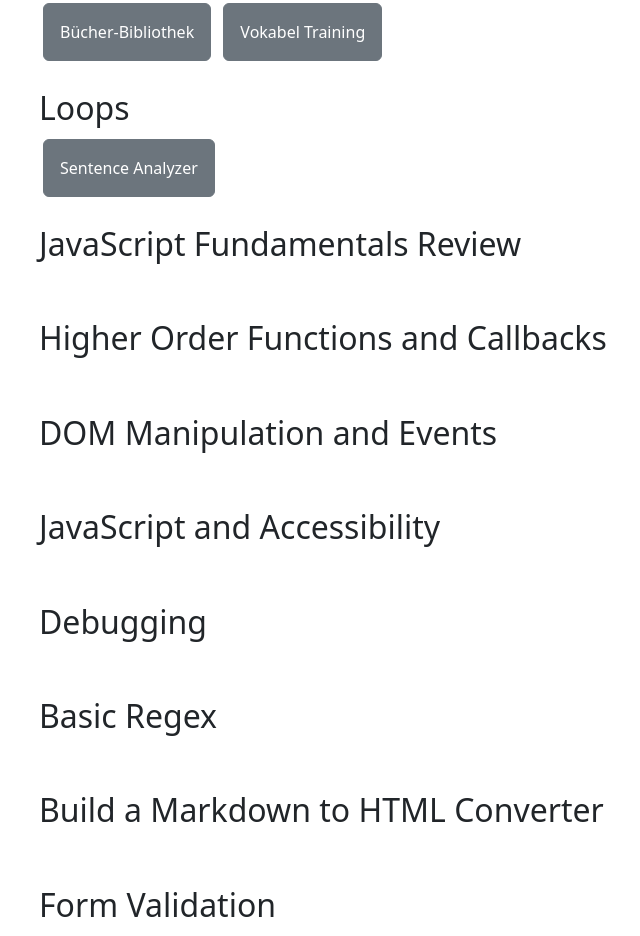
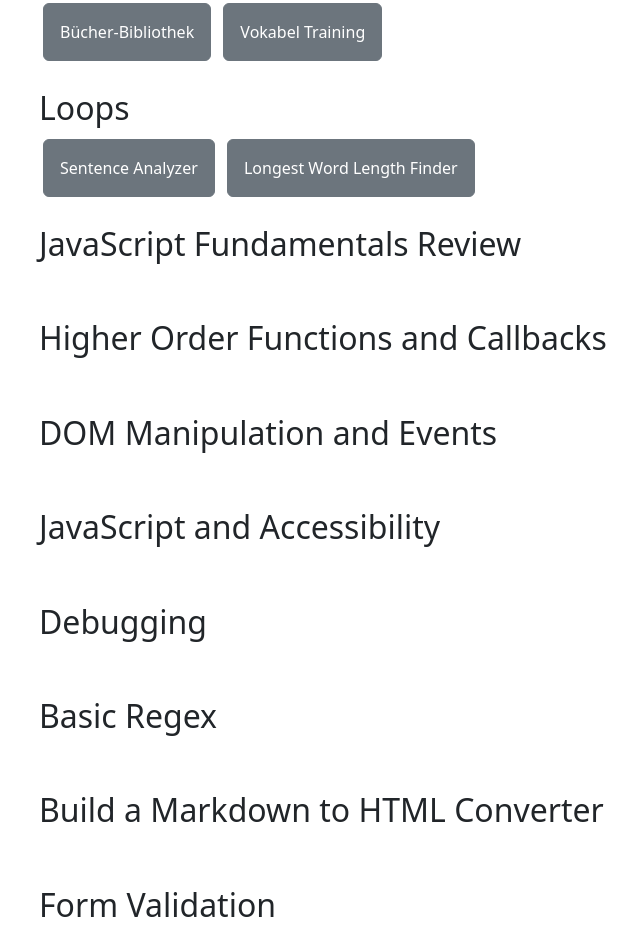
Before and after one commit to Stephie-Grafika/freeCodeCamp-Javascript, a plain HTML site: page index.html in a window 1280 px wide. Shown: the part 1002-1938 px from the top of the page, without its empty margins (43-683 px from the left). Drawn offline with nearby package versions, Linux system fonts and the light colour scheme.

Commit message:
Longest Word Length Finder

```diff
--- a/index.html
+++ b/index.html
@@ -50,7 +50,7 @@
         <button onclick="vokabelTraining()" type="button" class="btn btn-secondary p-3 m-1">Vokabel Training</button>
         <br><br><h2>Loops</h2>
         <button onclick="sentenceAnalyzerStarten()" type="button" class="btn btn-secondary p-3 m-1">Sentence Analyzer</button>
-
+        <buttun onclick="longestWordLengthStarten()" type="button" class="btn btn-secondary p-3 m-1">Longest Word Length Finder</buttun>
         <br><br><h2>JavaScript Fundamentals Review</h2>
         <br><br><h2>Higher Order Functions and Callbacks</h2>
         <br><br><h2>DOM Manipulation and Events</h2>
@@ -106,6 +106,7 @@
     <script src="script-bibliothek.js"></script>
     <script src="script-vokabel-training.js"></script>
     <script src="script-25-sentence-analyser.js"></script>
+    <script src="script-26-longest-word-length.js"></script>
     <!-- Bootstrap JS -->
     <script src="https://cdn.jsdelivr.net/npm/bootstrap@5.3.3/dist/js/bootstrap.bundle.min.js"></script>
 </body>
--- /dev/null
+++ b/script-26-longest-word-length.js
@@ -0,0 +1,14 @@
+function longestWordLengthStarten (){
+    function findLongestWordLength(sentence){
+        if (sentence.trim() === ''){
+          return 0;
+        }
+        let words = sentence.trim().split(' ');
+        let longestWordLength = 0;
+        for (const word of words){
+          if (word.length > longestWordLength)
+          longestWordLength = word.length;
+        }
+        return longestWordLength;
+      }
+}
```
